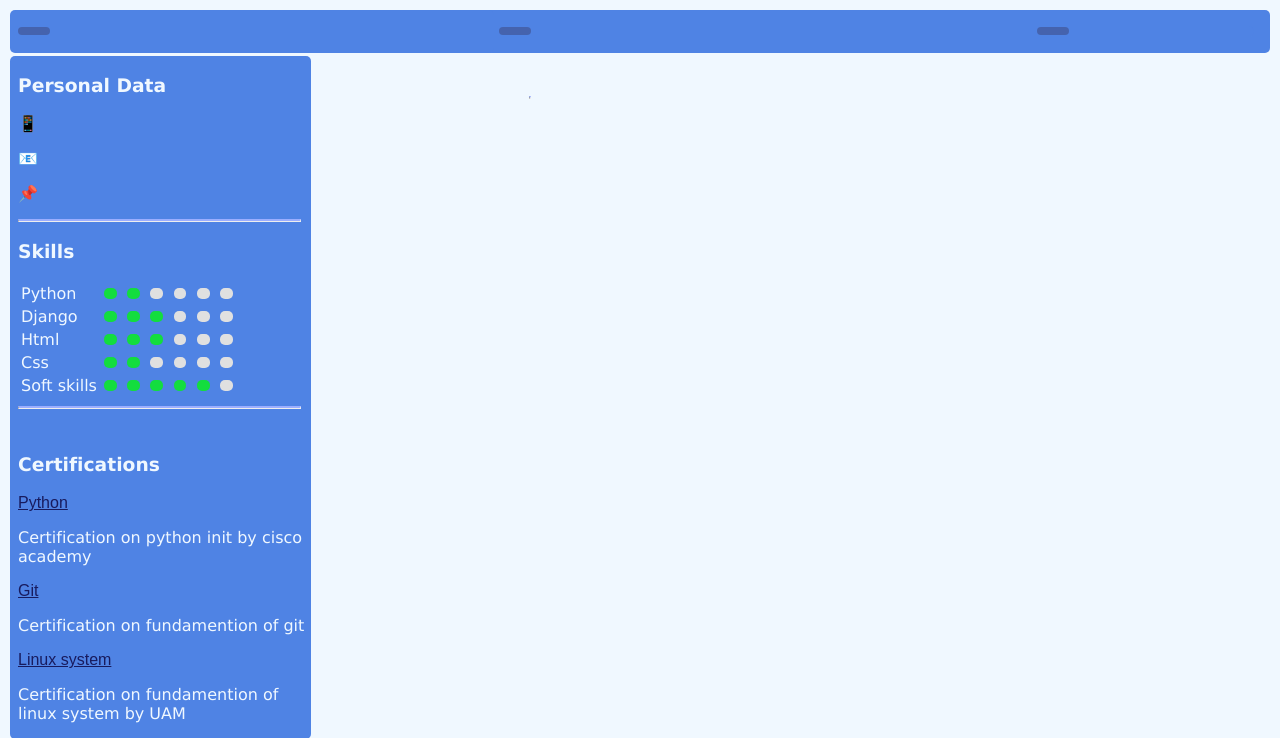
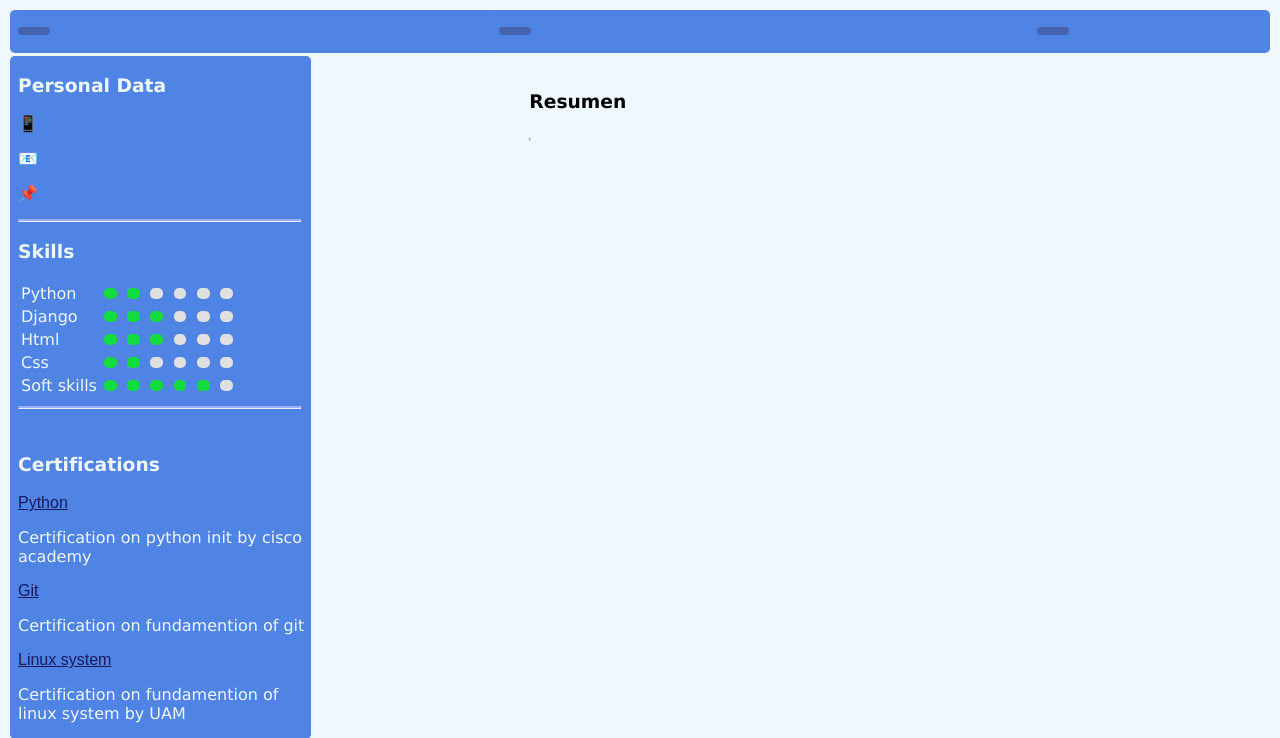
Before and after one commit to cristianCarrerasCastillo/cristiancarreras.me, a Django app: page /cv/ in a window 1280 px wide. Shown: the top 738 px of the page. Run offline with Django 4.2, Linux system fonts and the light colour scheme; data that the repository does not hold is empty.

Commit message:
add favicon

```diff
--- a/PostExperiencia/templates/index.html
+++ b/PostExperiencia/templates/index.html
@@ -7,6 +7,7 @@
     <title>CV | Cristian Carreras</title>
     {% load static %}
     <link rel="stylesheet" href={% static '/css/style.css' %}>
+    <link rel="shortcut icon" href={% static '/icons8-key-16.png' %} type="image/x-icon">
 </head>
 <body>
     {% block content %}
@@ -107,6 +108,7 @@
         </div>
         <div class="cuerpo">
             <div class="bio">
+                <h3>Resumen</h3>
                 <p>{{bio.bio | safe}}</p>
             </div>
             <div class="area-selector">
--- a/PostExperiencia/templates/index_original.html
+++ b/PostExperiencia/templates/index_original.html
@@ -5,7 +5,7 @@
     <meta http-equiv="X-UA-Compatible" content="IE=edge">
     <meta name="viewport" content="width=device-width, initial-scale=1.0">
     <title>CV | Cristian Carreras</title>
-    <link rel="stylesheet" href="css/style.css">
+    <link rel="stylesheet" href="statics/css/style.css">
 </head>
 <body>
     <div class="grid-conteiner">
```
Also changed, not shown: statics/icons8-key-16.png (added).
